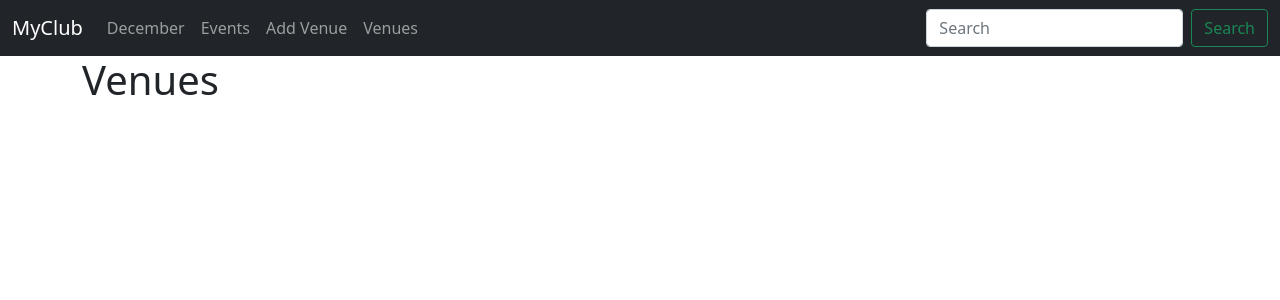
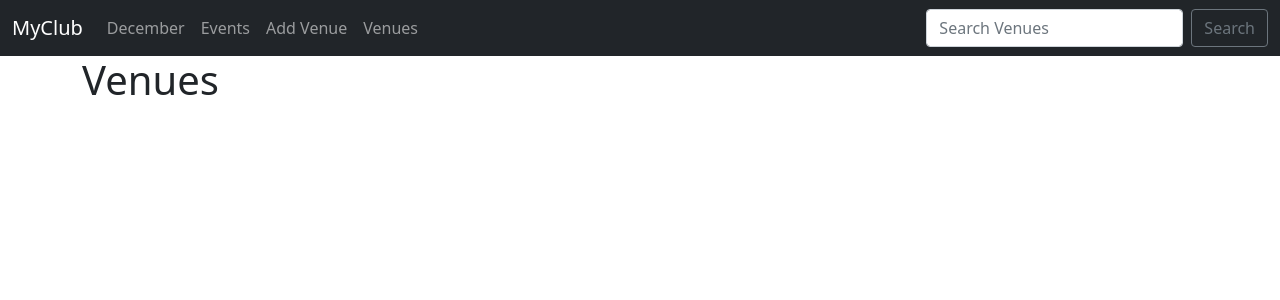
Before and after one commit to TimzOwen/events, a Django app: template events/templates/events/venue.html in a window 1280 px wide. Shown: the top 300 px of the page. Run offline with Django 4.2, Linux system fonts and the light colour scheme; the template is opened without the code that fills it, so the values that code supplies are empty.

Commit message:
search button

```diff
--- a/events/templates/events/navbar.html
+++ b/events/templates/events/navbar.html
@@ -1,7 +1,8 @@
 <nav class="navbar navbar-expand-lg navbar-dark bg-dark">
     <div class="container-fluid">
         <a class="navbar-brand" href="{% url 'home' %}">MyClub</a>
-    <button class="navbar-toggler" type="button" data-bs-toggle="collapse" data-bs-target="#navbarSupportedContent" aria-controls="navbarSupportedContent" aria-expanded="false" aria-label="Toggle navigation">
+        <button class="navbar-toggler" type="button" data-bs-toggle="collapse" data-bs-target="#navbarSupportedContent"
+                aria-controls="navbarSupportedContent" aria-expanded="false" aria-label="Toggle navigation">
             <span class="navbar-toggler-icon"></span>
         </button>
         <div class="collapse navbar-collapse" id="navbarSupportedContent">
@@ -21,9 +22,11 @@
                     <a class="nav-link" href="{% url 'list-venues' %}">Venues</a>
                 </li>
             </ul>
-      <form class="d-flex">
-        <input class="form-control me-2" type="search" placeholder="Search" aria-label="Search">
-        <button class="btn btn-outline-success" type="submit">Search</button>
+            <form class="d-flex" method=POST action="{% url 'search-venues' %}">
+                {% csrf_token %}
+                <input class="form-control me-2" type="search" placeholder="Search Venues"
+                       name="searched " aria-label="Search">
+                <button class="btn btn-outline-secondary" type="submit">Search</button>
             </form>
         </div>
     </div>
--- a/events/urls.py
+++ b/events/urls.py
@@ -8,4 +8,5 @@ urlpatterns = [
     path('add_venue', views.add_venue, name = 'add-venue'),
     path('list_venues', views.list_venues,name='list-venues'),
     path('show_venue/<venue_id>',views.show_venue, name="show-venue"),
+    path('search_venues',views.search_venues, name='search-venues')
 ]
```
Also changed, not shown: events/templates/events/search_venues.html (added, +10 -0 lines), events/views.py (+9 -2 lines). Lines whose indentation alone changed are shown as unchanged.
